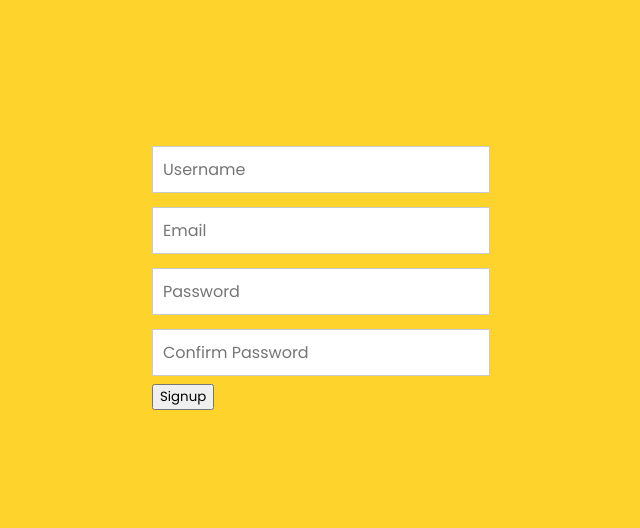
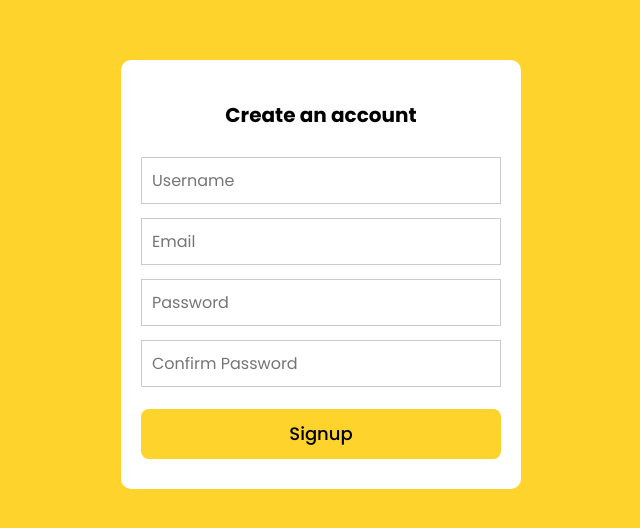
Before and after one commit to ottobong/habittrackr, a React (Create React App) app: page /signup in a window 1280 px wide. Shown: the part 126-654 px from the top of the page, without its empty margins (319-959 px from the left). Built offline with nearby package versions, Linux system fonts and the light colour scheme.

Commit message:
Added new line

```diff
--- a/src/component/formInput/FormInput.jsx
+++ b/src/component/formInput/FormInput.jsx
@@ -2,11 +2,11 @@ import React from 'react'
 import "./formInput.scss"
 
 const FormInput = (props) => {
-  return (
-    <div className = "formInput">
-      <input placeholder={props.placeholder}/>
-    </div>
-  )
+  const { onChange, id, ...inputProps } = props;
+
+  return <div className = "formInput">
+    <input {...inputProps} onChange={onChange} />
+  </div>
 }
 
 export default FormInput
--- a/src/pages/signup/Signup.jsx
+++ b/src/pages/signup/Signup.jsx
@@ -40,10 +40,12 @@ const Signup = () => {
   const handleChange =(e)=> {
     setInputValues({...inputValues, [e.target.name]: e.target.value})
   }
+  console.log(inputValues);
 
   return (
     <div className='signup'>
       <form>
+        <h2>Create an account</h2>
         {inputs.map((input) => (
           <FormInput key={input.id}
           {...input}
--- a/src/pages/signup/signup.scss
+++ b/src/pages/signup/signup.scss
@@ -5,4 +5,39 @@
   height: 100vh;
   width: 100%;
   background-color: #FED32C;
+
+  form {
+    background-color: white;
+    max-width: 400px;
+    padding: 20px;
+    width: 100%;
+    border-radius: 10px;
+
+    h2 {
+      font-size: 20px;
+      font-weight: bold;
+      color: #000;
+      text-align: center;
+      padding: 20px 0;
+    }
+
+    button {
+      height: 50px;
+      width: 100%;
+      background-color: #FED32C;
+      border: none;
+      border-radius: 8px;
+      font-weight: 500;
+      font-size: 18px;
+      margin: 15px 0 10px 0;
+      cursor: pointer;
+      transition: .5s;
+
+      &:hover{
+        background-color: #000;
+        color: #FED32C;
+      }
+    }
+
+  }
 }
```
